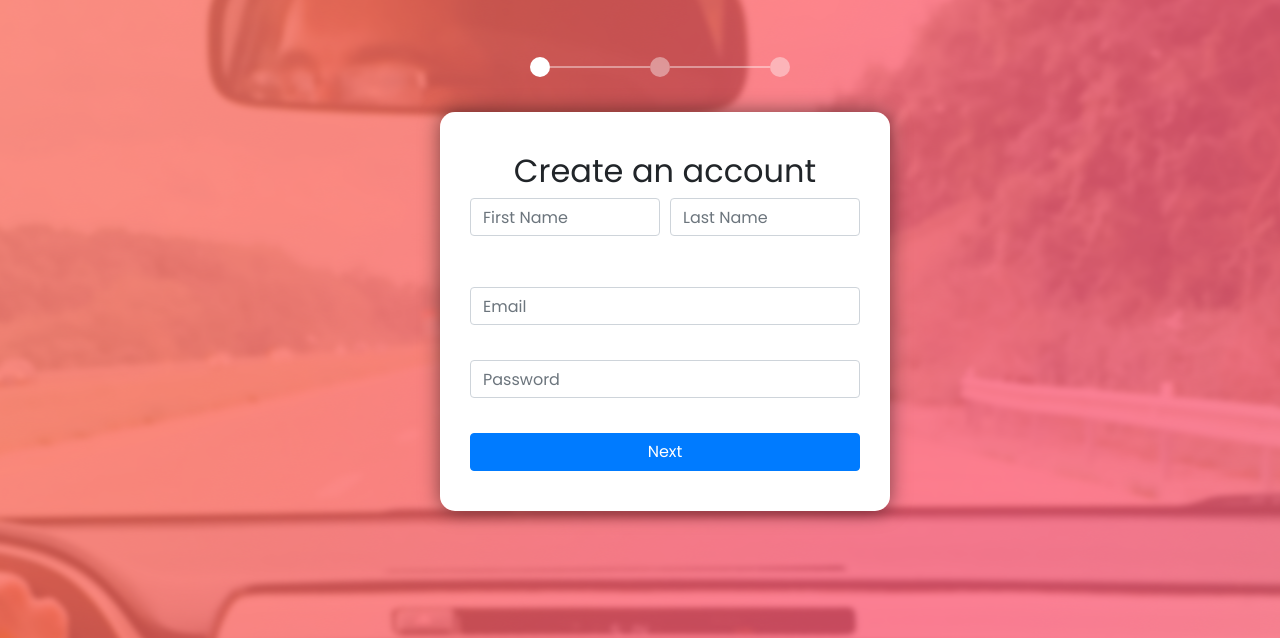
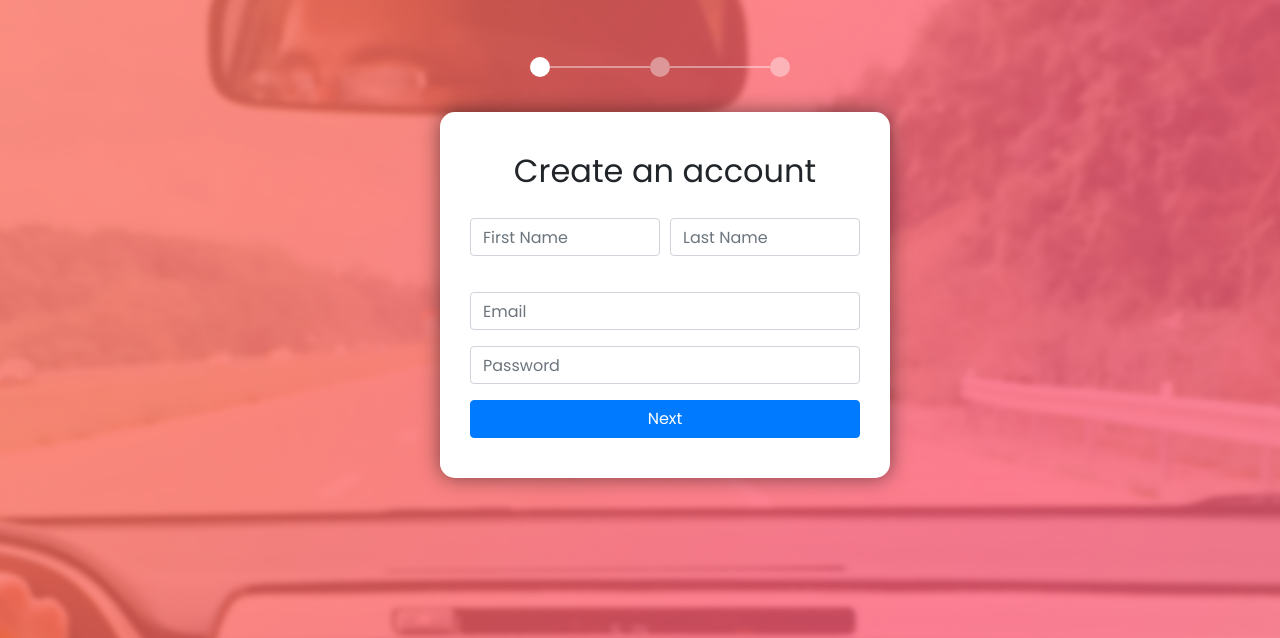
Before and after one commit to mtdagar/TravelBuddy, a PHP site: page /register.php in a window 1280 px wide. Shown: the part 71-709 px from the top of the page. Run offline with PHP 8.4, Linux system fonts and the light colour scheme; some libraries are stand-ins or nearby versions.

Commit message:
Added appropriate registration fields

```diff
--- a/assets/css/register.css
+++ b/assets/css/register.css
@@ -63,11 +63,6 @@ body{
    	#progressbar{
 		padding-top: 20px;
 	}
-}
-
-
-.margin-bottom{
-	margin-bottom: 35px;
 }
 
 
--- a/register.php
+++ b/register.php
@@ -69,14 +69,16 @@
 
     <!-- Form -->
     <form id="msform" method="post" action="actions.php">
+
+    	<!-- Step 1 -->
 		<fieldset class="container form-container">
 			<h2>Create an account</h2>
-			  <div class="form-row">
+			  <div class="form-row" style="padding-top: 20px; padding-bottom: 20px">
 			    <div class="form-group col-md-6">
-			      <input type="text" class="form-control margin-bottom" id="fname" placeholder="First Name">
+			      <input type="text" class="form-control" id="fname" placeholder="First Name">
 			    </div>
 			    <div class="form-group col-md-6">
-			      <input type="text" class="form-control margin-bottom" id="lname" placeholder="Last Name">
+			      <input type="text" class="form-control" id="lname" placeholder="Last Name">
 			    </div>
 			  </div>
 			  <div class="form-group">
@@ -88,40 +90,25 @@
 			  <button type="button" name ="next" class="btn btn-primary btn-block next">Next</button>
 		</fieldset>
 
+		<!-- Step 2 -->
 		<fieldset class="container form-container">
-			<h2>Enter your details</h2>
-			  <div class="form-row">
-			    <div class="form-group col-md-6">
-			      <input type="text" class="form-control margin-bottom" id="fname2" placeholder="First Name">
-			    </div>
-			    <div class="form-group col-md-6">
-			      <input type="text" class="form-control margin-bottom" id="lname2" placeholder="Last Name">
-			    </div>
+			<h2>How do you commute?</h2>
+			  </div>
+			  <div class="form-group" style="padding-top: 20px;">
+			    <input type="text" class="form-control margin-bottom" id="startingPoint" placeholder="Starting point">
 			  </div>
 			  <div class="form-group">
-			    <input type="text" class="form-control margin-bottom" id="email2" placeholder="Email">
-			  </div>
-			  <div class="form-group">
-			    <input type="Password" class="form-control margin-bottom" id="password2" placeholder="Password">
+			    <input type="text" class="form-control margin-bottom" id="destination" placeholder="Destination">
 			  </div>
 			  <button type="button" name ="next" class="btn btn-primary btn-block next">Next</button>
 		</fieldset>
 
+
+		<!-- Step 3 -->
 		<fieldset class="container form-container">
-			<h2>How do you commute?</h2>
-			  <div class="form-row">
-			    <div class="form-group col-md-6">
-			      <input type="text" class="form-control margin-bottom" id="fname3" placeholder="First Name">
-			    </div>
-			    <div class="form-group col-md-6">
-			      <input type="text" class="form-control margin-bottom" id="lname3" placeholder="Last Name">
-			    </div>
-			  </div>
-			  <div class="form-group">
-			    <input type="text" class="form-control margin-bottom" id="email3" placeholder="Email">
-			  </div>
-			  <div class="form-group">
-			    <input type="Password" class="form-control margin-bottom" id="password3" placeholder="Password">
+			<h3>Something about yourself</h3>
+			  <div class="form-group" style="padding-top: 20px; padding-bottom: 20px">
+			    <textarea class="form-control" id="bio" rows="3"></textarea>
 			  </div>
 			  <button type="submit" name ="submit" class="btn btn-primary btn-block submit">Sign up</button>
 		</fieldset>
```
